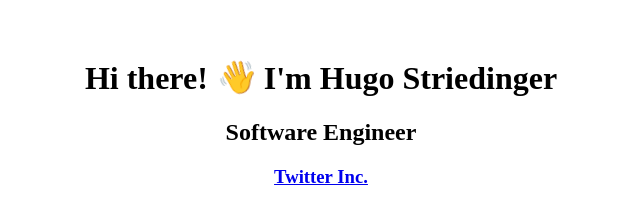
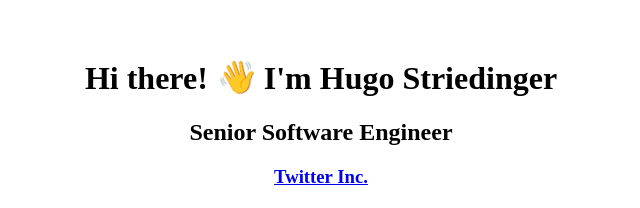
Before and after one commit to striedinger/striedinger, a Next.js app: page / in a window 1280 px wide. Shown: the part 130-338 px from the top of the page, without its empty margins (319-959 px from the left). Built offline with nearby package versions, Linux system fonts and the light colour scheme.

Commit message:
Update index.js

```diff
--- a/pages/index.js
+++ b/pages/index.js
@@ -29,7 +29,7 @@
     </Head>
     <div className={styles.hero}>
       <h1><span className={styles.line}>Hi there! <span className={styles.wave}>👋</span> </span><span className={styles.line}>I'm Hugo Striedinger</span></h1>
-      <h2>Software Engineer</h2>
+      <h2>Senior Software Engineer</h2>
       <h3><a href="https://www.twitter.com" target="_blank" rel="noopener noreferrer">Twitter Inc.</a></h3>
       <h4>📍 New York, NY</h4>
     </div>
```
